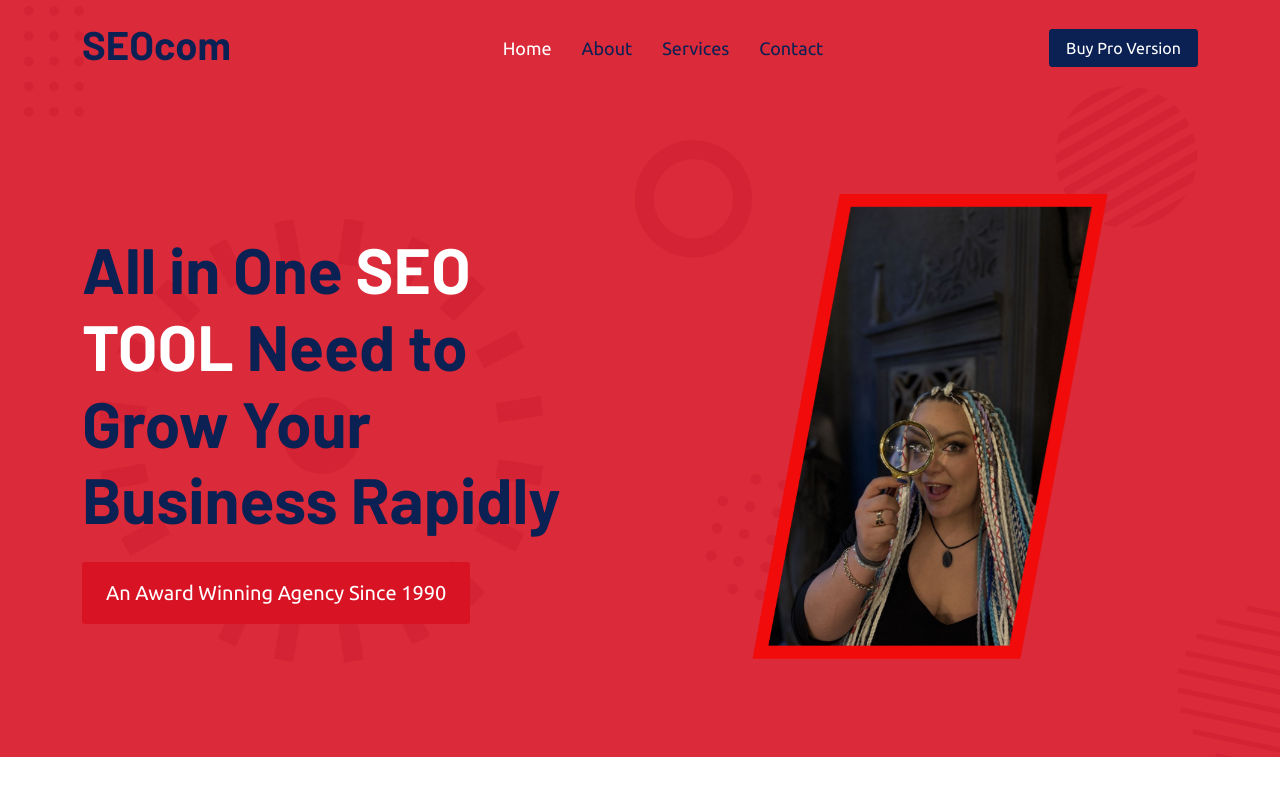
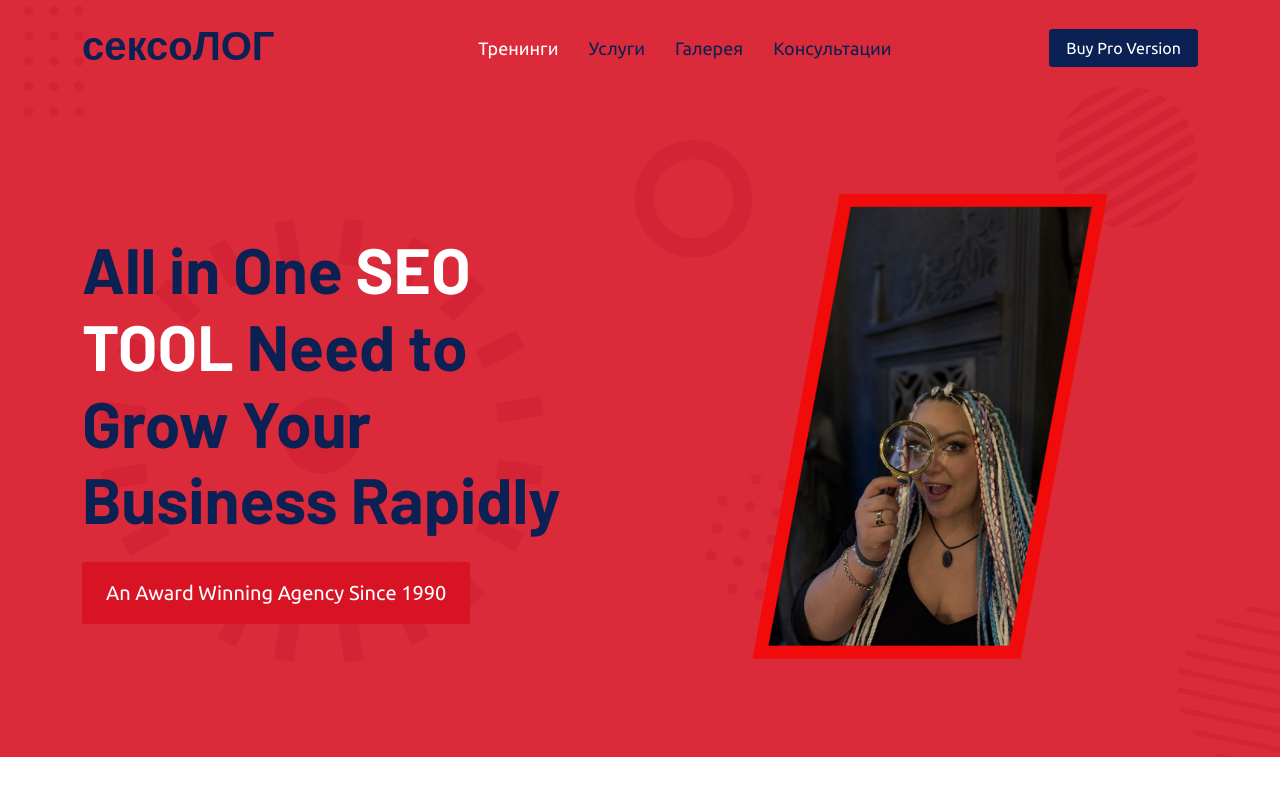
Before and after one commit to makaka119911-oss/TS, a plain HTML site: page index.html in a window 1280 px wide. Shown: the top 800 px of the page. Drawn offline with nearby package versions, Linux system fonts and the light colour scheme.

Commit message:
Update index.html

```diff
--- a/index.html
+++ b/index.html
@@ -46,7 +46,7 @@
         <div class="container">
             <nav class="navbar navbar-expand-lg navbar-light">
                 <a href="index.html" class="navbar-brand">
-                    <h1>SEOcom</h1>
+                    <h1>сексоЛОГ</h1>
                 </a>
                 <button type="button" class="navbar-toggler ms-auto me-0" data-bs-toggle="collapse"
                     data-bs-target="#navbarCollapse">
@@ -54,10 +54,10 @@
                 </button>
                 <div class="collapse navbar-collapse" id="navbarCollapse">
                     <div class="navbar-nav mx-auto">
-                        <a href="index.html" class="nav-item nav-link active">Home</a>
-                        <a href="about.html" class="nav-item nav-link">About</a>
-                        <a href="service.html" class="nav-item nav-link">Services</a>
-                        <a href="contact.html" class="nav-item nav-link">Contact</a>
+                        <a href="index.html" class="nav-item nav-link active">Тренинги</a>
+                        <a href="about.html" class="nav-item nav-link">Услуги</a>
+                        <a href="service.html" class="nav-item nav-link">Галерея</a>
+                        <a href="contact.html" class="nav-item nav-link">Консультации</a>
                     </div>
                     <a class="btn btn-secondary px-3" href="https://htmlcodex.com/downloading/?item=3811">Buy Pro Version</a>
                 </div>
@@ -423,4 +423,5 @@
     <script src="js/main.js"></script>
 </body>
 
+
 </html>
```
